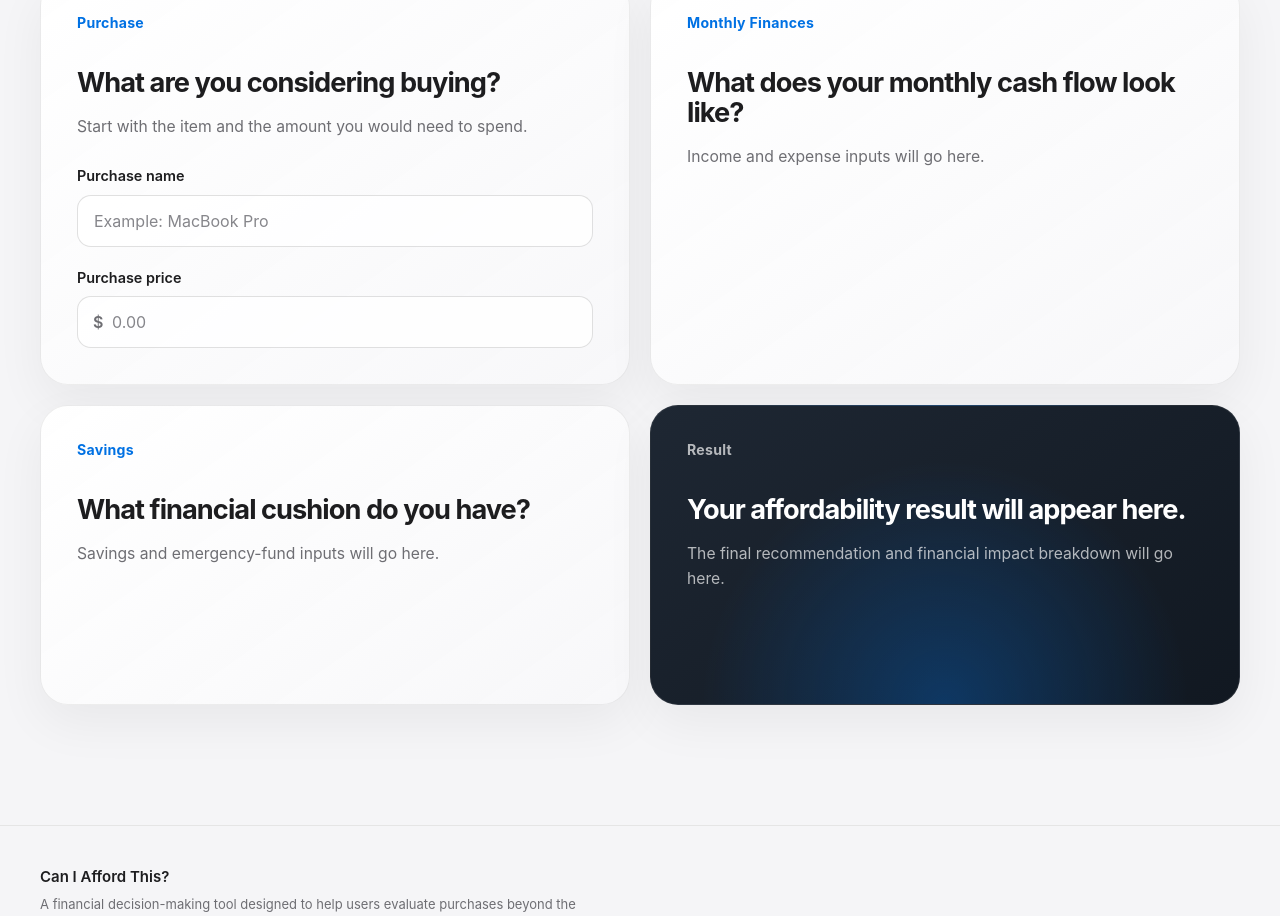
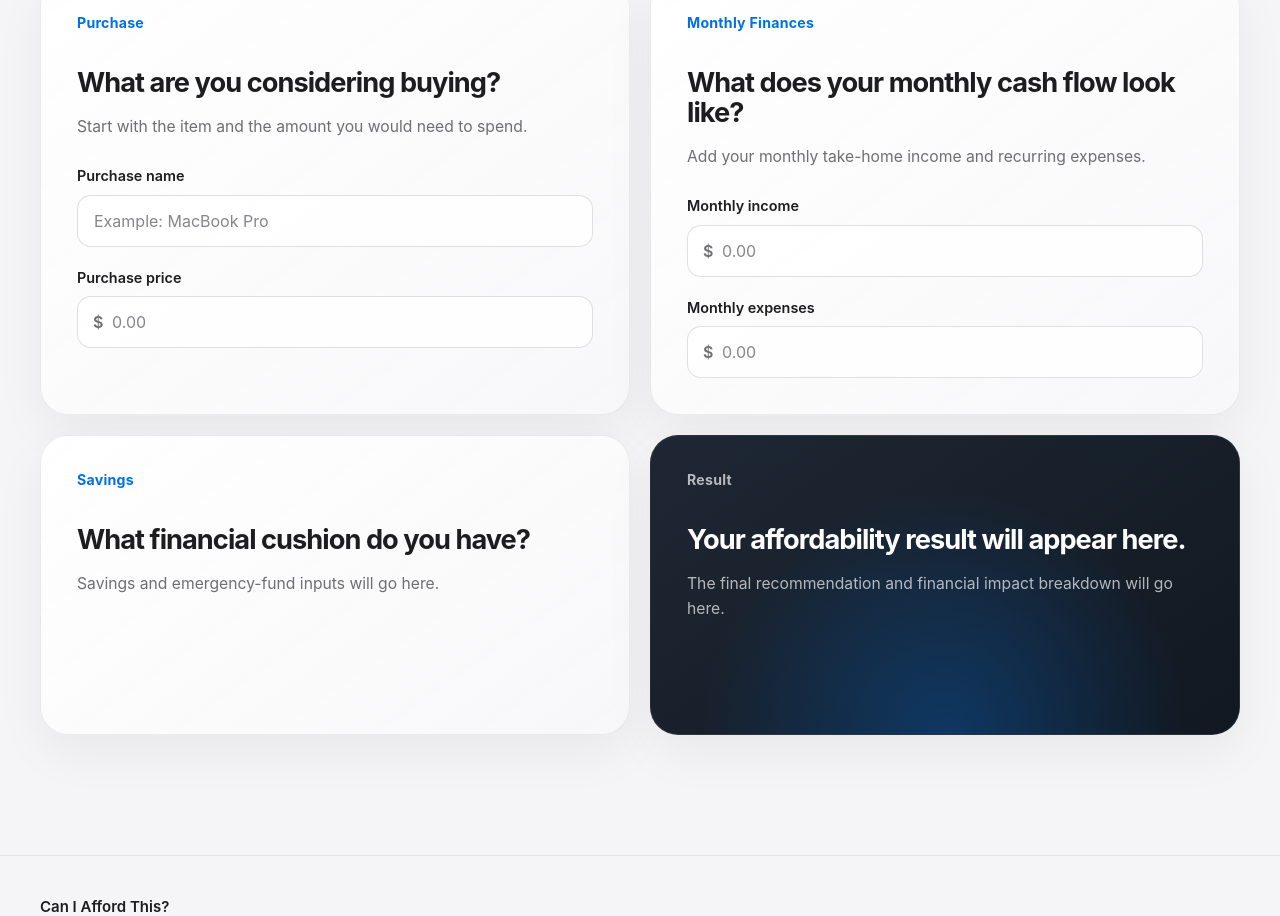
Before and after one commit to fejide/affordability-calculator, a React (Vite) app: page /calculator in a window 1280 px wide. Shown: the part 1028-1944 px from the top of the page. Built offline with nearby package versions, Linux system fonts and the light colour scheme.

Commit message:
feat: add monthly finance inputs
Signed-off-by: Joshua Brown <97815918+fejide@users.noreply.github.com>

```diff
--- a/src/pages/CalculatorPage.tsx
+++ b/src/pages/CalculatorPage.tsx
@@ -3,6 +3,9 @@ import { useState } from "react";
 function CalculatorPage() {
   const [purchaseName, setPurchaseName] = useState("");
   const [purchasePrice, setPurchasePrice] = useState("");
+
+  const [monthlyIncome, setMonthlyIncome] = useState("");
+  const [monthlyExpenses, setMonthlyExpenses] = useState("");
 
   return (
     <main className="calculator-page">
@@ -110,9 +113,57 @@ function CalculatorPage() {
               What does your monthly cash flow look like?
             </h3>
 
-            <p>
-              Income and expense inputs will go here.
+            <p className="calculator-panel-description">
+              Add your monthly take-home income and recurring expenses.
             </p>
+
+            <div className="calculator-form">
+              <div className="calculator-form-field">
+                <label htmlFor="monthly-income">
+                  Monthly income
+                </label>
+
+                <div className="currency-input">
+                  <span aria-hidden="true">$</span>
+
+                  <input
+                    id="monthly-income"
+                    type="number"
+                    min="0"
+                    step="0.01"
+                    inputMode="decimal"
+                    value={monthlyIncome}
+                    onChange={(event) =>
+                      setMonthlyIncome(event.target.value)
+                    }
+                    placeholder="0.00"
+                  />
+                </div>
+              </div>
+
+              <div className="calculator-form-field">
+                <label htmlFor="monthly-expenses">
+                  Monthly expenses
+                </label>
+
+                <div className="currency-input">
+                  <span aria-hidden="true">$</span>
+
+                  <input
+                    id="monthly-expenses"
+                    type="number"
+                    min="0"
+                    step="0.01"
+                    inputMode="decimal"
+                    value={monthlyExpenses}
+                    onChange={(event) =>
+                      setMonthlyExpenses(event.target.value)
+                    }
+                    placeholder="0.00"
+                  />
+                </div>
+              </div>
+            </div>
           </section>
 
           <section className="calculator-panel">
```
